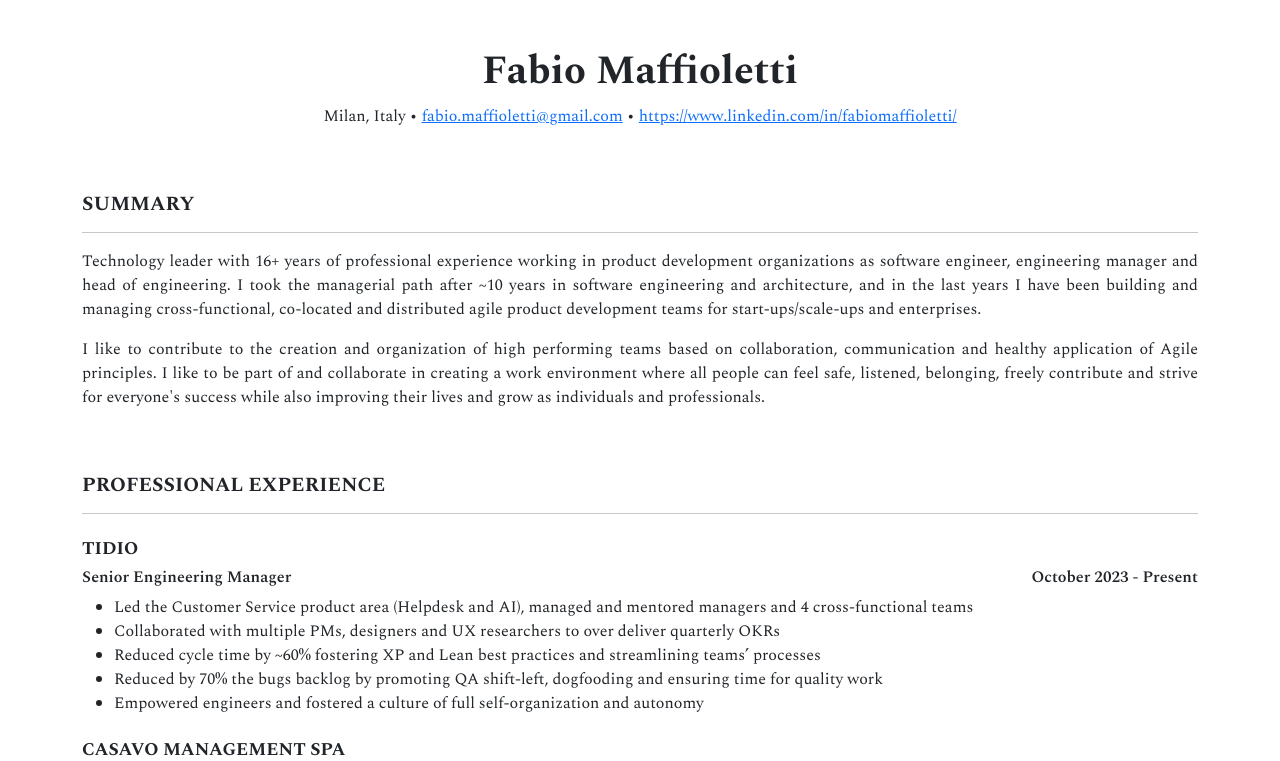
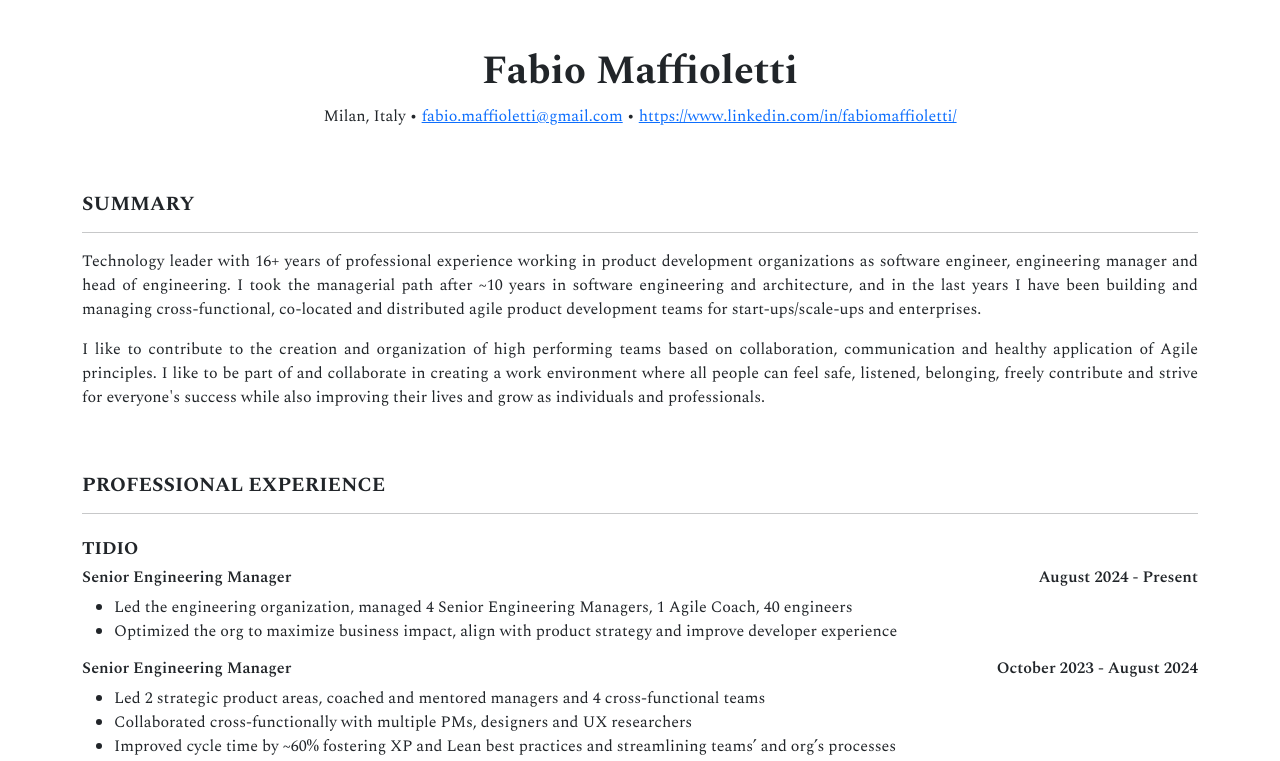
Before and after one commit to fabiomaffioletti/fabiomaffioletti.github.io, a React (Vite) app: page / in a window 1280 px wide. Shown: the top 761 px of the page. Built offline with nearby package versions, Linux system fonts and the light colour scheme.

Commit message:
Update after promotion to head of engineering

```diff
--- a/src/App.jsx
+++ b/src/App.jsx
@@ -18,14 +18,25 @@ function App() {
             {
               name: "Senior Engineering Manager",
               description: [
-                "Led the Customer Service product area (Helpdesk and AI), managed and mentored managers and 4 cross-functional teams",
-                "Collaborated with multiple PMs, designers and UX researchers to over deliver quarterly OKRs",
-                "Reduced cycle time by ~60% fostering XP and Lean best practices and streamlining teams’ processes",
-                "Reduced by 70% the bugs backlog by promoting QA shift-left, dogfooding and ensuring time for quality work",
-                "Empowered engineers and fostered a culture of full self-organization and autonomy"
+                "Led the engineering organization, managed 4 Senior Engineering Managers, 1 Agile Coach, 40 engineers",
+                "Optimized the org to maximize business impact, align with product strategy and improve developer experience"
+              ],
+              from: "August 2024",
+              to: "Present"
+            },
+            {
+              name: "Senior Engineering Manager",
+              description: [
+                "Led 2 strategic product areas, coached and mentored managers and 4 cross-functional teams",
+                "Collaborated cross-functionally with multiple PMs, designers and UX researchers",
+                "Improved cycle time by ~60% fostering XP and Lean best practices and streamlining teams’ and org’s processes",
+                "Reduced bugs by 70% by promoting QA shift-left, dogfooding/shadowing and ensuring time for quality work",
+                "Fostered a culture of full self-organization and autonomy based on engineers empowerment",
+                "Partnered with the CTO to inject modern management and customer centric culture",
+                "Achieved the highest eNPS (8.84 out of 10) of the whole tech org; retained 100% of talents"
               ],
               from: "October 2023",
-              to: "Present"
+              to: "August 2024"
             }
           ]
         },
```
